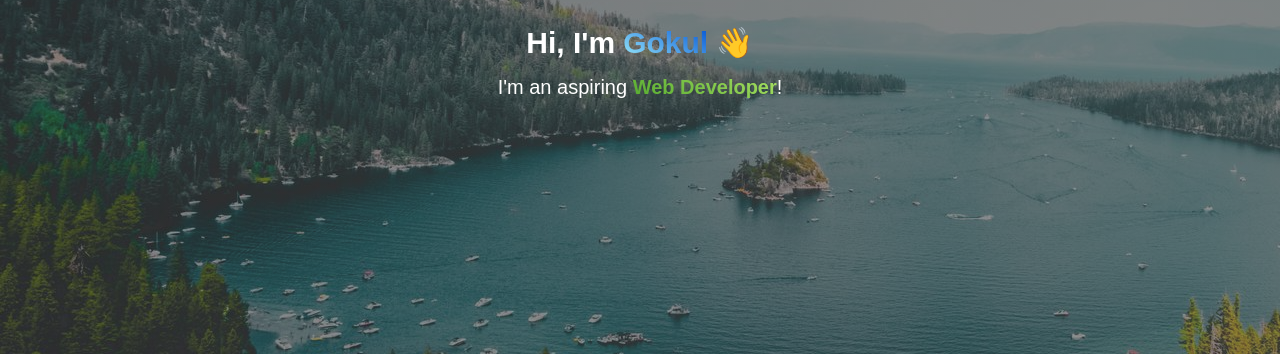
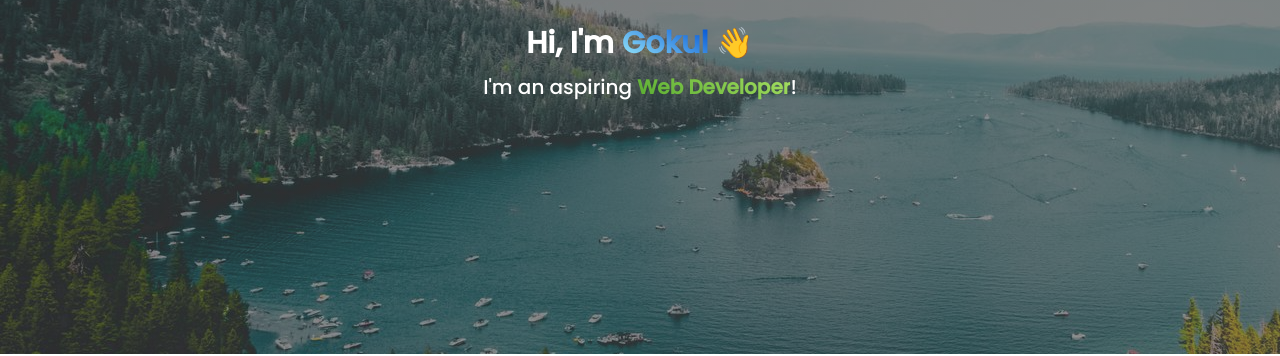
Before and after one commit to GokulramGHV/GokulramGHV.github.io, a plain HTML site: page index.html in a window 1280 px wide. Shown: the part 446-802 px from the top of the page. Drawn offline with nearby package versions, Linux system fonts and the light colour scheme; some packages are replaced by stand-ins of ours; a script that the page names is missing.

Commit message:
Update index.html

```diff
--- a/index.html
+++ b/index.html
@@ -33,6 +33,9 @@
 			href="https://fonts.googleapis.com/css2?family=Quicksand:wght@300;400;500;600;700&display=swap"
 			rel="stylesheet"
 		/>
+		<link rel="preconnect" href="https://fonts.googleapis.com">
+<link rel="preconnect" href="https://fonts.gstatic.com" crossorigin>
+<link href="https://fonts.googleapis.com/css2?family=Poppins:ital,wght@0,100;0,200;0,300;0,400;0,500;1,100;1,200;1,300;1,400&display=swap" rel="stylesheet">
 
 		<script src="index.js"></script>
 	</head>
```
